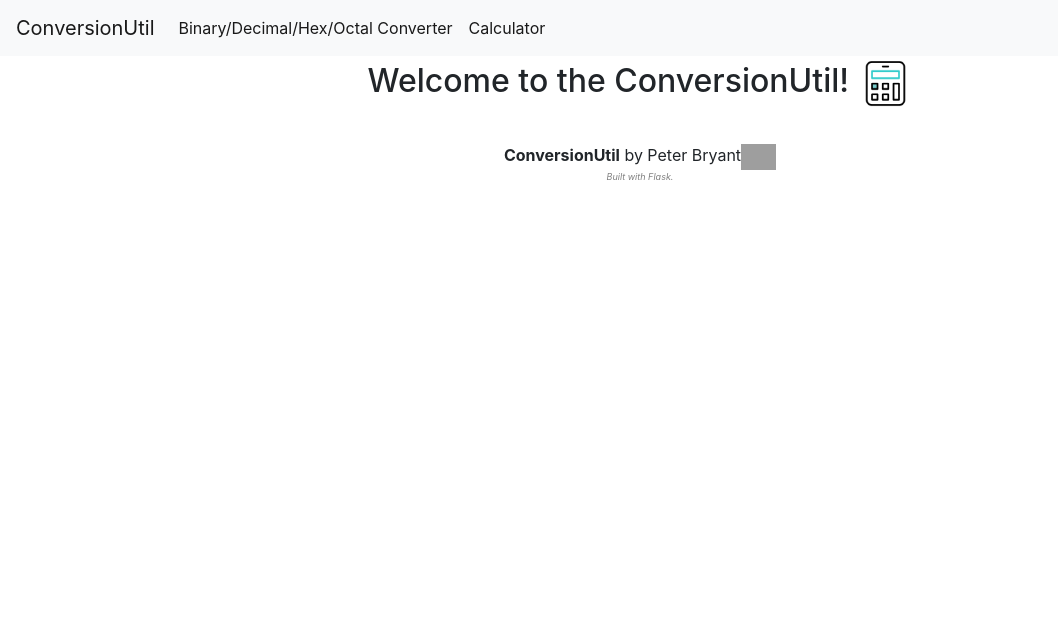
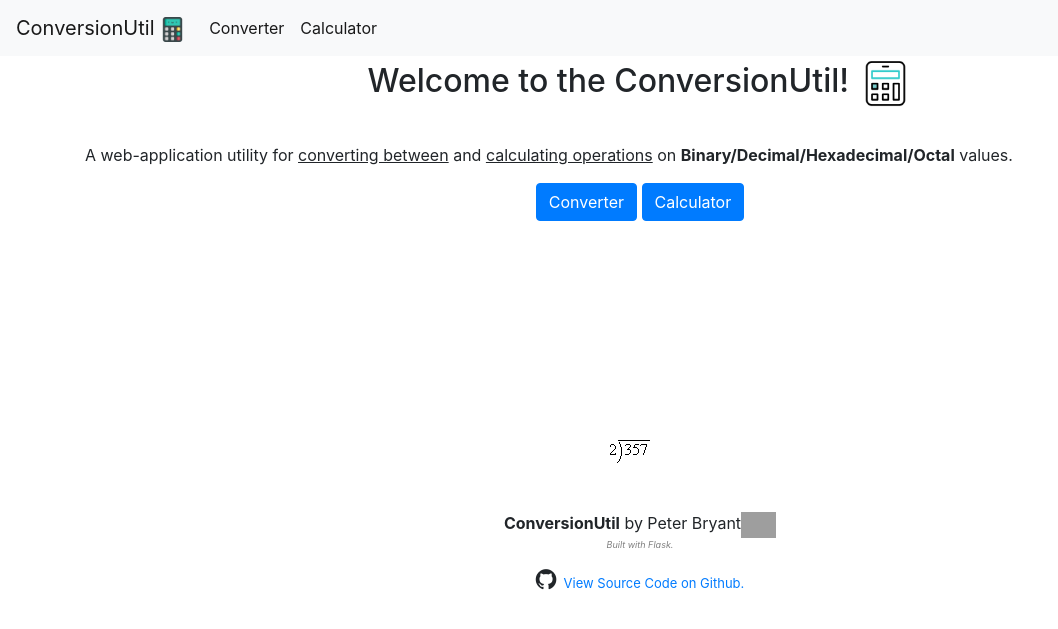
Before and after one commit to peter-w-bryant/ConversionUtil, a Flask app: page / in a window 1280 px wide. Shown: the top 629 px of the page, without its empty margins (0-1058 px from the left). Run offline with Flask 2, Linux system fonts and the light colour scheme; some libraries are stand-ins or nearby versions; grey boxes are pictures that could not be loaded.

Commit message:
Home page improvements

```diff
--- a/templates/calculator.html
+++ b/templates/calculator.html
@@ -21,8 +21,9 @@
         <div class="col-md-12">
             <form action="/calculator" method="POST">
                 <div style="font-size:small;">
-                    <h6>Tips for using the calculator:</h6>
+                    <h6>Tips for using the calculator (Please Read):</h6>
                     <ul>
+                        <li><b>Only integer valued digits</b> are allowed when using the decimal numbering system.</li>
                         <li>If you select <b>NOT</b> as your operation, only provide an operand for "Operand #1".</li>
                         <li></li>
                         <li></li>
@@ -57,7 +58,7 @@
                         <option value="not">NOT (~)</option>
                     </select>
                     <p style="font-size:small; color:grey">Note: If using <b>AND</b>, <b>OR</b>, or <b>NOT</b> with
-                        decimal Numbering System, we will convert the operand to unsigned binary and perform the bitwise
+                        decimal numbering system, ConversionUtil will convert the operand to unsigned binary and perform the bitwise
                         operation.</p>
                 </div>
                 <!-- Operand #2 -->
--- a/templates/home.html
+++ b/templates/home.html
@@ -4,11 +4,27 @@
 <div class="container">
     <div class="row">
         <div class="col-md-12">
-            <h2 class="text-center">Welcome to the ConversionUtil! <img src="/static/images/calculator.gif" alt="calculator" width="55px" height="auto"></h2>
-            <!-- Insert static/images/calculator.gif -->
-
+            <h2 class="text-center">Welcome to the ConversionUtil! <img src="/static/images/calculator.gif"
+                    alt="calculator" width="55px" height="auto"></h2>
+            <br>
+            <p>A web-application utility for <u>converting between</u> and <u>calculating operations</u> on
+                <b>Binary/Decimal/Hexadecimal/Octal</b> values.
+            </p>
+            <!-- Create two buttons for coverter and calculator -->
+            <div style="text-align:center">
+                <div>
+                    <a href="/convert" class="btn btn-primary btn-md" role="button" aria-pressed="true"
+                        style="">Converter</a>
+                    <a href="/calculator" class="btn btn-primary btn-md" role="button"
+                        aria-pressed="true">Calculator</a>
+                </div>
+            </div>
         </div>
     </div>
-</div>
+    <br>
 
-{% endblock %}
+    <div style="text-align:center">
+        <img src="/static/images/Decimal_to_Binary_Conversion.gif" alt="coverter_calculator" width="60px" height="auto">
+    </div>
+    <br>
+    {% endblock %}
--- a/templates/includes/_navbar.html
+++ b/templates/includes/_navbar.html
@@ -1,12 +1,16 @@
 <nav class="navbar navbar-expand-lg navbar-light bg-light">
-  <a class="navbar-brand" href="/">ConversionUtil</a>
+
+  <a class="navbar-brand" href="/">ConversionUtil  <img src="/static/images/calculator.png" alt="transfer" width="25" height="auto">
+  </a>
+
+
   <button class="navbar-toggler" type="button" data-toggle="collapse" data-target="#navbarNav" aria-controls="navbarNav" aria-expanded="false" aria-label="Toggle navigation">
     <span class="navbar-toggler-icon"></span>
   </button>
   <div class="collapse navbar-collapse" id="navbarNav">
     <ul class="navbar-nav">
       <li class="nav-item active">
-        <a class="nav-link" href="/convert">Binary/Decimal/Hex/Octal Converter</a>
+        <a class="nav-link" href="/convert">Converter</a>
       </li>
       <li class="nav-item active">
         <a class="nav-link" href="/calculator">Calculator</a>
--- a/templates/layout.html
+++ b/templates/layout.html
@@ -8,6 +8,7 @@
     <link rel="icon" href="/static/images/calculator.png">
     <script src="https://ajax.googleapis.com/ajax/libs/jquery/3.4.1/jquery.min.js"></script>
     <script src="https://maxcdn.bootstrapcdn.com/bootstrap/4.4.1/js/bootstrap.min.js"></script>
+    <link rel="stylesheet" href="https://cdnjs.cloudflare.com/ajax/libs/font-awesome/4.7.0/css/font-awesome.min.css">
 </head>
 
 <body>
@@ -22,11 +23,17 @@
         <div class="container" style="text-align:center">
             <div class="content has-text-centered">
                 <p>
-                    <strong>ConversionUtil</strong> by Peter Bryant<img src="/static/images/transfer.png" alt="transfer" width="35"
-                    height="auto"> <br>
+                    <strong>ConversionUtil</strong> by Peter Bryant<img src="/static/images/transfer.png" alt="transfer"
+                        width="35" height="auto"> <br>
                     <span style="font-size:xx-small; color:grey; font-style:italic">Built with Flask.</span>
                 </p>
-
+                <!-- Insert github logo -->
+                <div style="text-align:center">
+                    <p style="font-size:small"><i class="fa fa-github"
+                            style="font-size:24px; text-align:center"></i>&nbsp; <a
+                            href="https://github.com/peter-w-bryant/ConversionUtil"> View Source Code on Github.</a>
+                    </p>
+                </div>
             </div>
         </div>
     </footer>
```
Also changed, not shown: static/images/Decimal_to_Binary_Conversion.gif (added).
